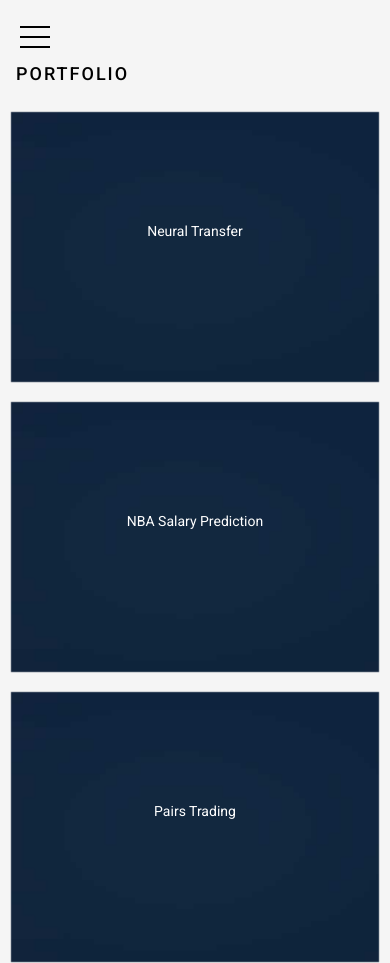
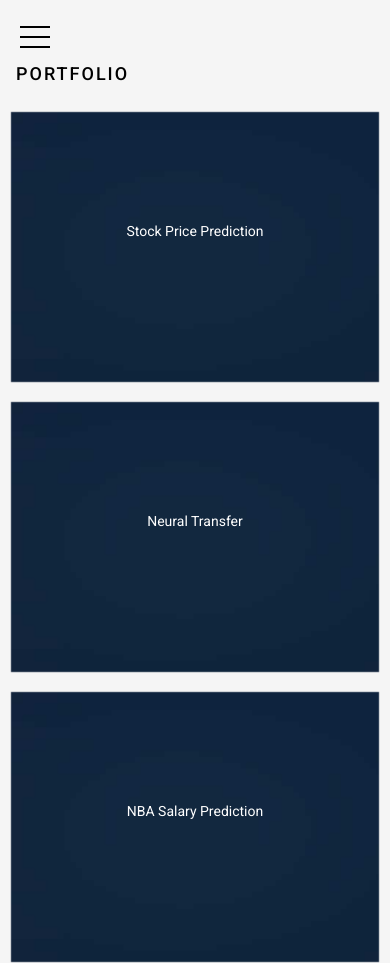
Before and after one commit to loaiabdalslam/jerrytigerxu.github.io, a plain HTML site: page portfolio/index.html in a window 390 px wide. Shown: the top 963 px of the page. Drawn offline with nearby package versions, Linux system fonts and the light colour scheme; files whose address does not match are found by name.

Commit message:
Update index.html

```diff
--- a/portfolio/index.html
+++ b/portfolio/index.html
@@ -80,6 +80,13 @@
 			<div class="fh5co-narrow-content">
 				<h2 class="fh5co-heading animate-box" data-animate-effect="fadeInLeft">Portfolio</h2>
 				<div class="row row-bottom-padded-md">
+					<div class="col-md-3 col-sm-6 col-padding text-center animate-box">
+						<a href="https://jerrytigerxu.github.io/Stock-Price-Prediction" target="_blank" class="work image-popup" style="background-image: url('../images/img-1.jpg');">
+							<div class="desc">
+								<h3>Stock Price Prediction</h3>
+							</div>
+						</a>
+					</div>
 					<div class="col-md-3 col-sm-6 col-padding text-center animate-box">
 						<a href="https://jerrytigerxu.github.io/Neural-Transfer" target="_blank" class="work image-popup" style="background-image: url('../images/img-1.jpg');">
 							<div class="desc">
```
